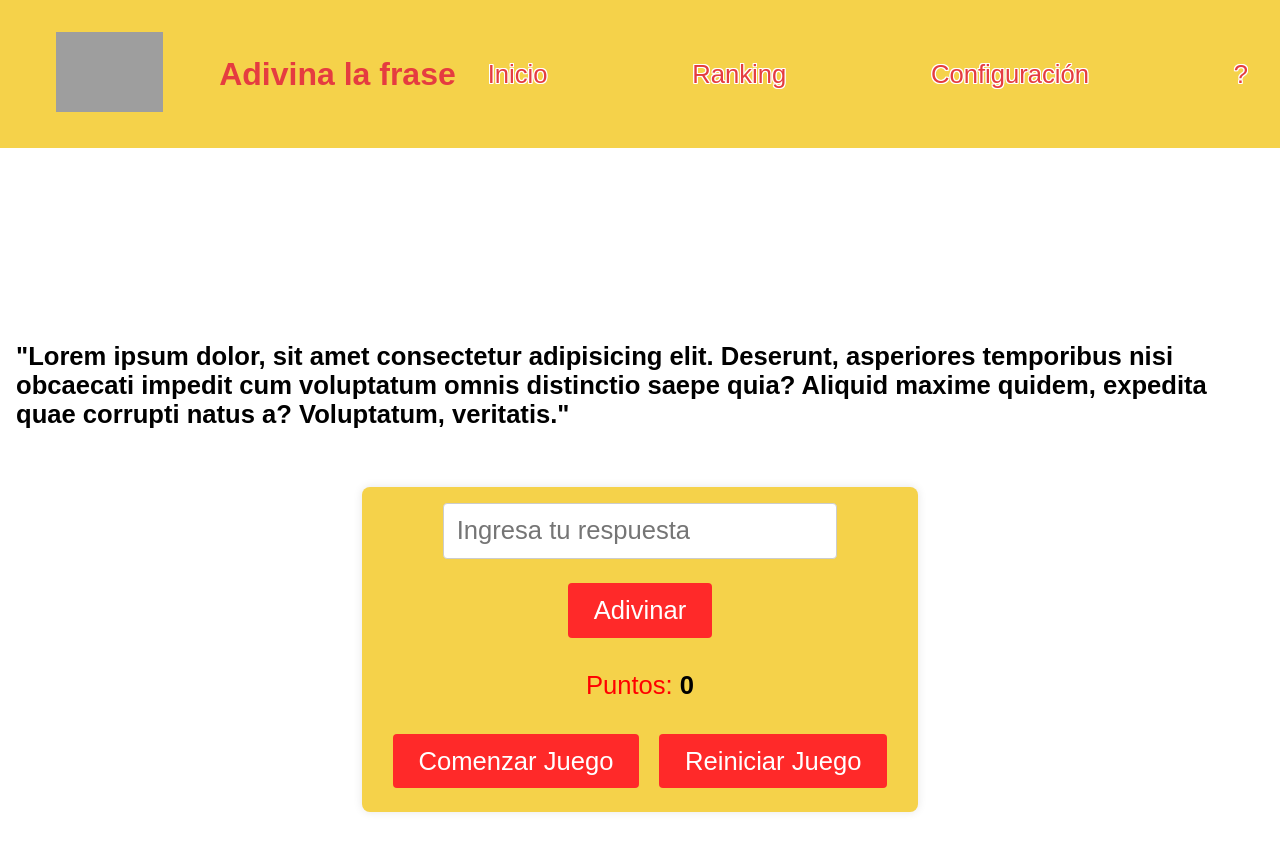
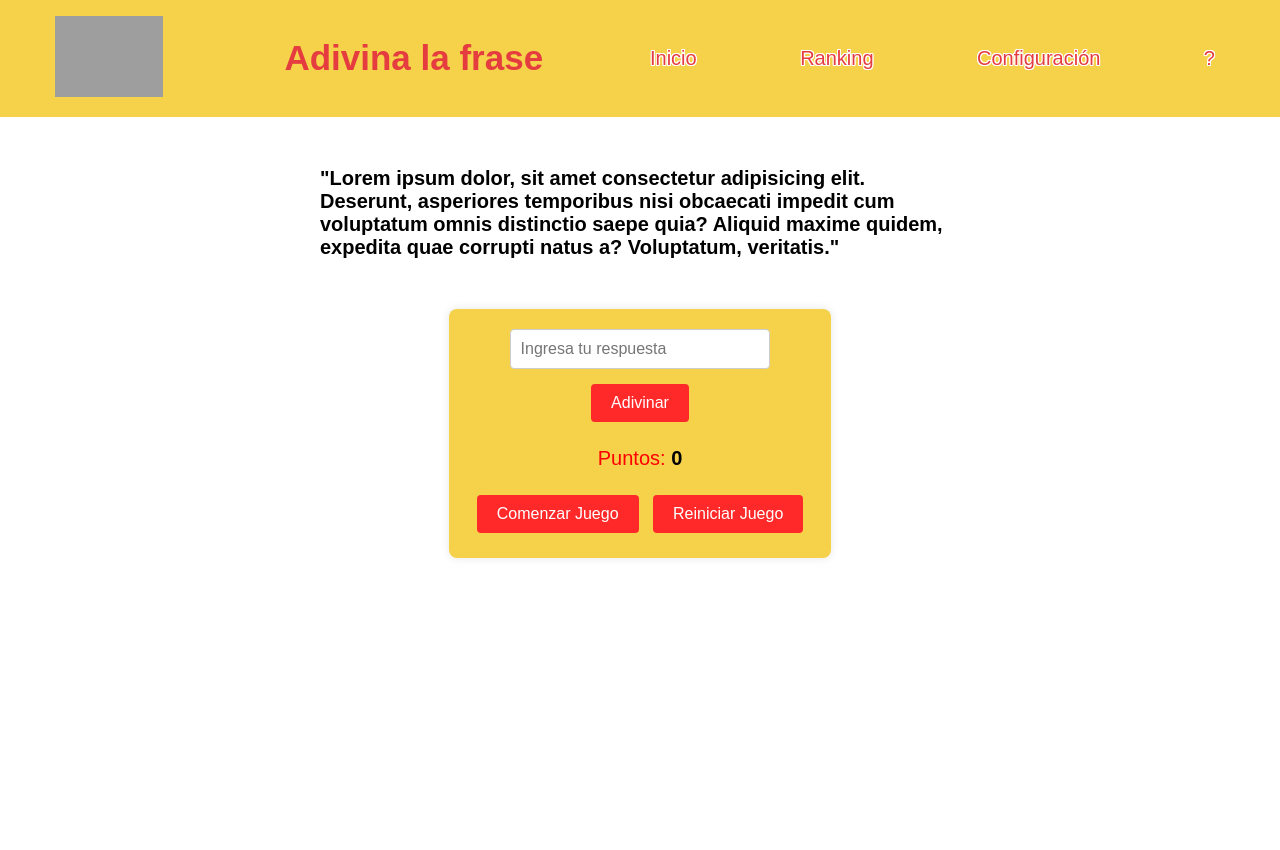
Before and after one commit to santipalacios00/PW, a plain HTML site: page index.html in a window 1280 px wide. After the commit the page ends 800 px from the top, so only its background shows below. Drawn offline with Linux system fonts and the light colour scheme; grey boxes are pictures that could not be loaded.

Commit message:
alf-random

```diff
--- a/style.css
+++ b/style.css
@@ -1,6 +1,6 @@
 /* Estilos generales */
 body, html {
-    height: 100%;
+    height: 100vh;
     margin: 0;
     padding: 0;
     font-family: Arial, sans-serif;
@@ -9,7 +9,8 @@ body, html {
 /* Encabezado */
 .header {
     background: #f5d24a;
-    padding: 1rem; /* Ajustar el espaciado alrededor del encabezado */
+    padding: 0px 15px; /* Ajustar el espaciado alrededor del encabezado */
+    height: fit-content;
     display: flex; /* Convertir el encabezado en un contenedor flex */
     justify-content: space-between; /* Distribuir los elementos horizontalmente */
     align-items: center; /* Centrar verticalmente los elementos */
@@ -20,7 +21,7 @@ body, html {
     flex: 0 0 15%; /* Establecer el contenedor como no flexible y con un ancho máximo del 15% */
     display: flex;
     align-items: center; /* Centrar verticalmente los elementos */
-    padding-right: 1rem; /* Espacio a la derecha del logo */
+    padding-right: 0px; /* Espacio a la derecha del logo */
 }
 
 /* Logo */
@@ -33,15 +34,16 @@ body, html {
 .ALF {
     font-family: "cooper", sans-serif, serif;
     color: #e53c40;
-    font-size: 2rem; /* Ajustar el tamaño del título */
+    font-size: 35px;
     margin-left: 0; /* Eliminar los márgenes predeterminados */
-    white-space: nowrap; /* Evitar que el texto se divida en varias líneas */
+    text-wrap: nowrap;
 }
 
 /* Contenedor de la lista */
 .menu-container {
     flex: 1; /* Hacer que el contenedor de la lista ocupe todo el espacio disponible */
-    padding-left: 1rem; /* Espacio a la izquierda del menú */
+    max-width: 50%;
+    padding-left: 15px; /* Espacio a la izquierda del menú */
 }
 
 /* Estilos de la lista */
@@ -49,7 +51,8 @@ body, html {
     justify-content: space-between;
     font-family: "cooper", sans-serif, serif;
     display: flex; /* Convertir la lista en un contenedor flex */
-    padding: 0px 1rem; /* Ajustar el espacio dentro del menú */
+    padding: 0px 50px 0px 10px;
+
 }
 
 .menu ul li {
@@ -59,7 +62,7 @@ body, html {
 /* Estilos de los enlaces del encabezado*/
 .menu a {
     color: #e53c40;
-    font-size: 1.6rem; /* Ajustar el tamaño de los enlaces */
+    font-size: 20px;
     text-decoration: none;
     text-shadow: -1px -1px 0 #FFF, 0 -1px 0 #FFF, 1px -1px 0 #FFF, 1px 0 0 #FFF, 1px 1px 0 #FFF, 0 1px 0 #FFF, -1px 1px 0 #FFF, -1px 0 0 #FFF;
 }
@@ -71,9 +74,11 @@ body, html {
 
 /* Frase */
 .phrase-container {
-    padding: 2rem 1rem; /* Espacio alrededor de la frase */
+    padding: 30px 10px 30px 10px;
     display: flex;
     flex-direction: column;
+    height: fit-content;
+    width: 50%;
     justify-content: center;
     align-items: center;
 }
@@ -84,7 +89,7 @@ body, html {
     flex-direction: column;
     justify-content: center;
     align-items: center;
-    min-height: 100vh; /* Hacer que el contenedor ocupe al menos el 100% del alto de la pantalla */
+    height: fit-content;
 }
 
 /* Juego */
@@ -92,37 +97,37 @@ body, html {
     text-align: center;
     background-color: #f5d24a;
     border-radius: 8px;
-    padding: 1rem; /* Ajustar el espaciado dentro del juego */
+    padding: 20px;
     box-shadow: 0 0 10px rgba(0, 0, 0, 0.1);
 }
 
 .phrase {
-    font-size: 1.6rem; /* Ajustar el tamaño de la frase */
+    font-size: 20px;
     font-weight: bold;
 }
 
 /* Campo de entrada de texto */
 input[type="text"] {
-    padding: 0.8rem;
-    font-size: 1.6rem; /* Ajustar el tamaño del texto de entrada */
+    padding: 10px;
+    font-size: 16px;
     border-radius: 4px;
     border: 1px solid #ccc;
-    margin-bottom: 1rem; /* Espacio debajo del campo de entrada */
+    margin-bottom: 10px;
     width: 70%;
 }
 
 /* Botones */
 button {
     font-family: "cooper", sans-serif, serif;
-    padding: 0.8rem 1.6rem; /* Ajustar el espaciado dentro del botón */
-    font-size: 1.6rem; /* Ajustar el tamaño del texto del botón */
+    padding: 10px 20px;
+    font-size: 16px;
     background-color: #ff2929;
     color: #ffffff;
     border: none;
     border-radius: 4px;
     cursor: pointer;
     transition: background-color 0.3s ease;
-    margin: 0.5rem;
+    margin: 5px;
 }
 
 button:hover {
@@ -132,21 +137,21 @@ button:hover {
 
 /* Feedback */
 #feedback {
-    margin-top: 1rem; /* Espacio arriba del feedback */
+    margin-top: 10px;
     font-style: italic;
     color: #888;
 }
 
 /* Puntuación */
 .score-container {
-    font-size: 1.6rem; /* Ajustar el tamaño del texto de la puntuación */
+    font-size: 20px;
     color: #ff0000;
     font-family: "cooper", sans-serif, serif;
-    margin-top: 1.6rem; /* Espacio arriba de la puntuación */
+    margin-top: 20px;
 }
 
 #score {
     font-weight: bold;
-    font-size: 1.6rem; /* Ajustar el tamaño de la puntuación */
+    font-size: 20px;
     color: #000000;
 }
```
